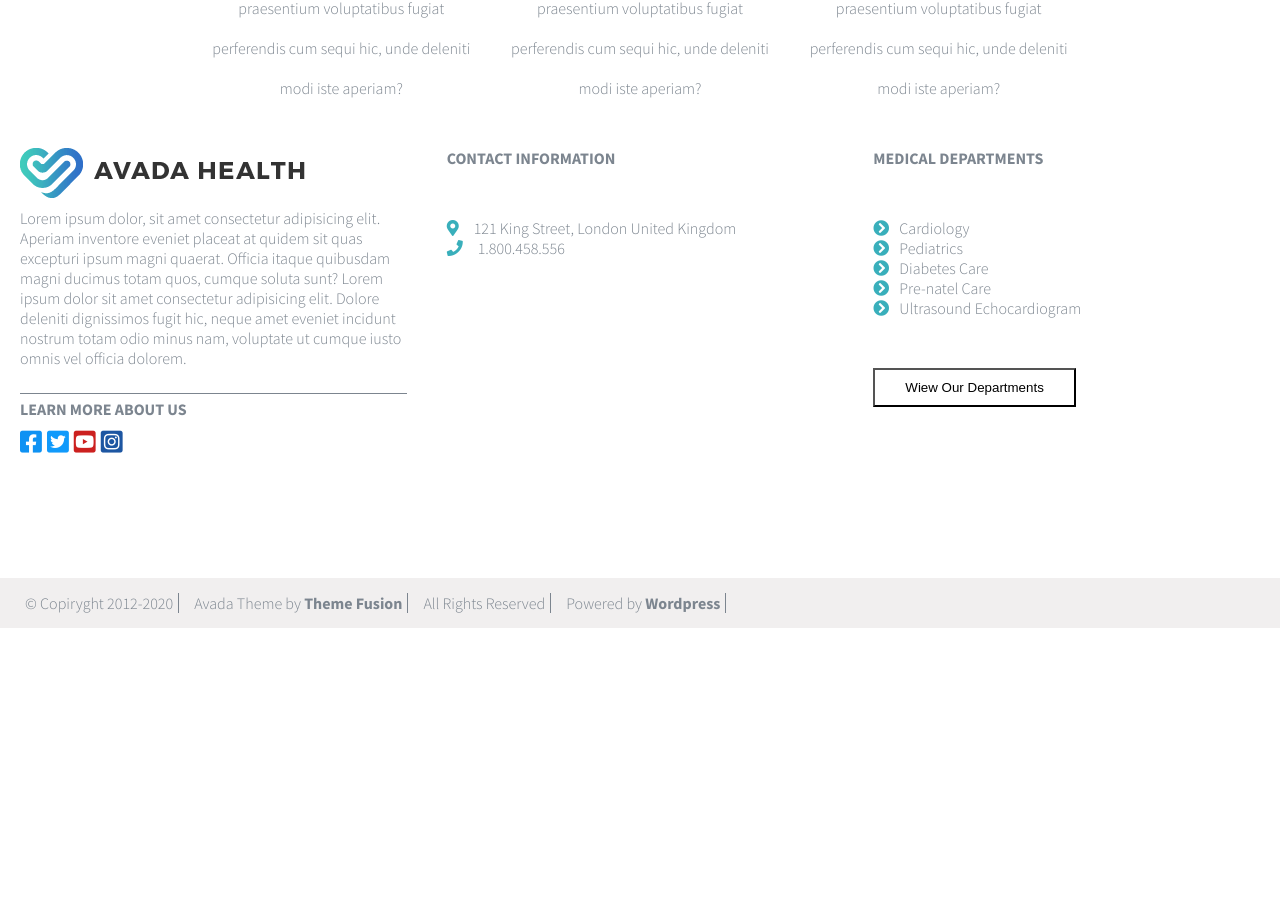
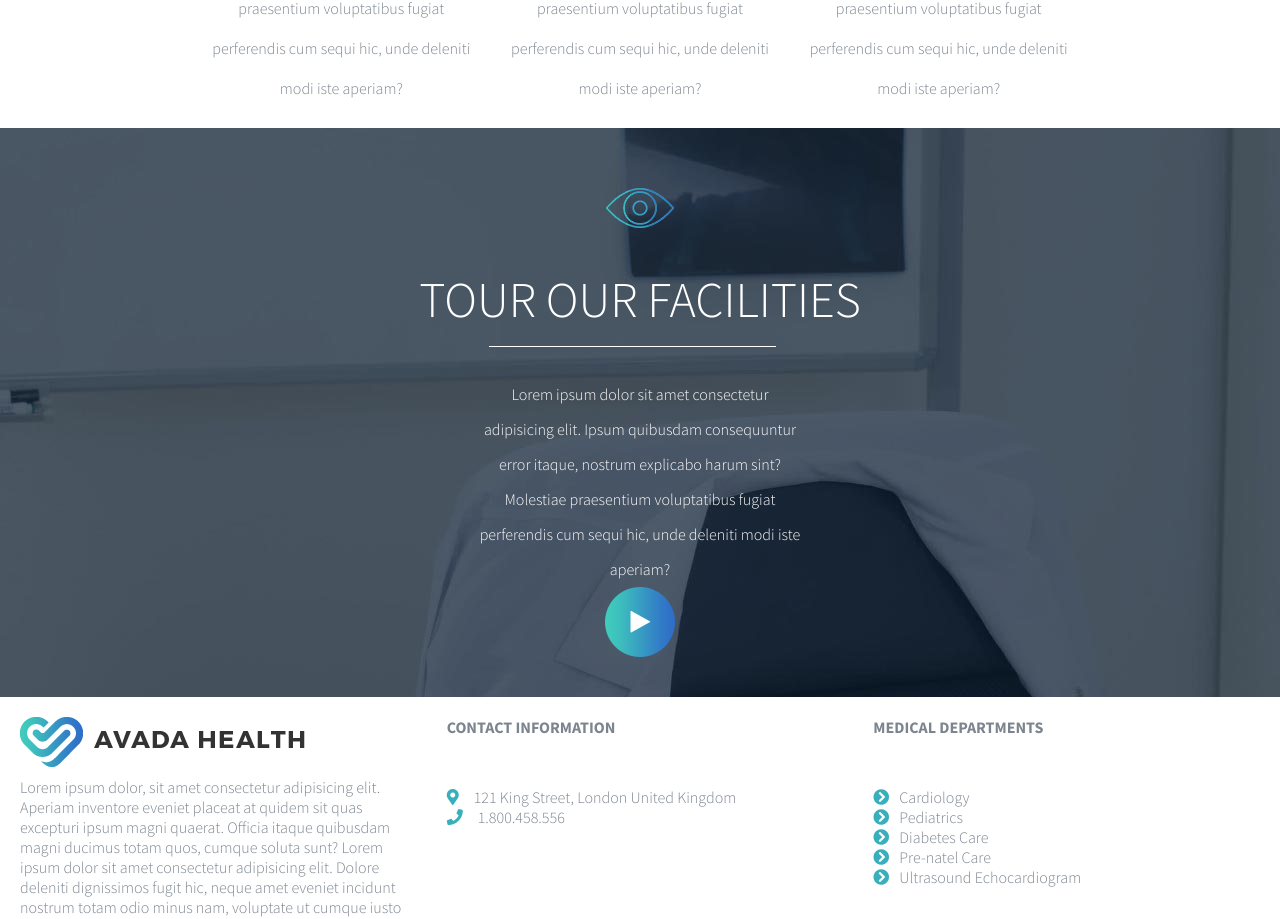
Before and after one commit to LucaHLR91/proj-html-vuejs, a Vue app: page / in a window 1280 px wide. Shown: the part 4417-5336 px from the top of the page. Before the commit the page ends 5045 px from the top, so only its background shows below. Built offline with nearby package versions, Linux system fonts and the light colour scheme.

Commit message:
facilities info

```diff
--- a/src/components/Main.vue
+++ b/src/components/Main.vue
@@ -59,10 +59,11 @@
     </section>
     <section id="facilities">
       <div class="facilities_top">
-        <div class="facilities_info">
-          <div class="wrapper">
-
-          </div>
+        <div class="facilities_info wrapper">
+          <img src="../assets/img/icon-7.png" alt="icon">
+          <h2>Tour Our Facilities</h2>
+          <p>Lorem ipsum dolor sit amet consectetur adipisicing elit. Ipsum quibusdam consequuntur error itaque, nostrum explicabo harum sint? Molestiae praesentium voluptatibus fugiat perferendis cum sequi hic, unde deleniti modi iste aperiam?</p>
+          <img src="../assets/img/play-icon.png" alt="play-icon">
         </div>
         <div class="facilities_exellence">
 
@@ -353,4 +354,41 @@ export default {
     }
   }
 }
+
+.facilities_top {
+  width: 100%;
+  background-image: url('../assets/img/paralax-bg-tour-facilities.jpg');
+
+  .facilities_info{
+    display: flex;
+    flex-direction: column;
+    justify-content: flex-start;
+    align-items: center;
+    text-align: center;
+    padding: 40px;
+
+    h2 {
+      font-size: 50px;
+      font-weight: 300;
+      color: $primary_text_color;
+      text-transform: uppercase;
+      margin: 20px 0 30px;
+
+      &::after {
+        content: "";
+        display: block;
+        width: 65%;
+        height: 1px;
+        background-color: $primary_text_color;
+        margin: 15px 0 0 70px;
+    }
+  }
+
+    p {
+      width: 40%;
+      color: $primary_text_color;
+      line-height: 35px;
+    }
+  }
+}
 </style>
```
